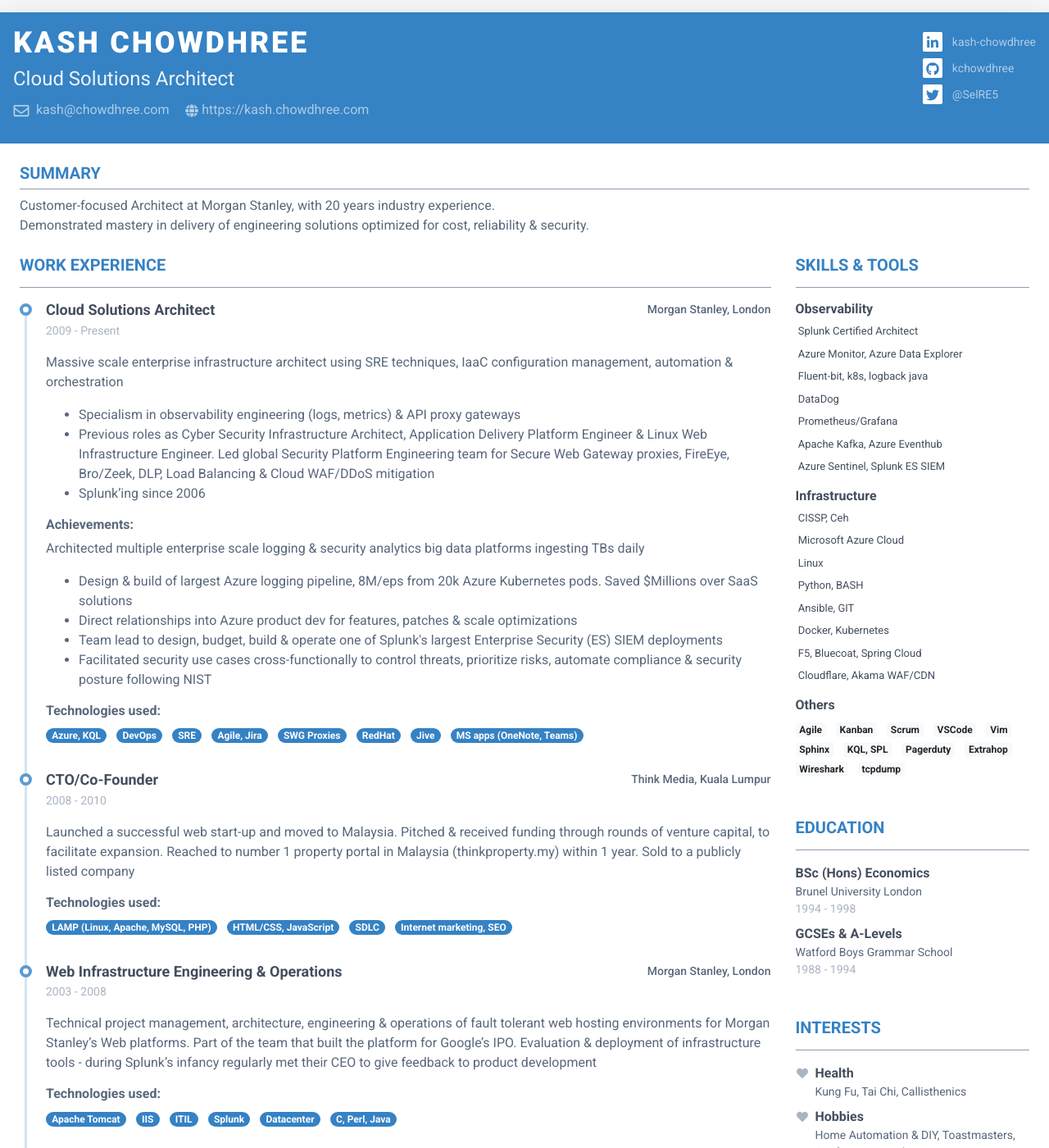
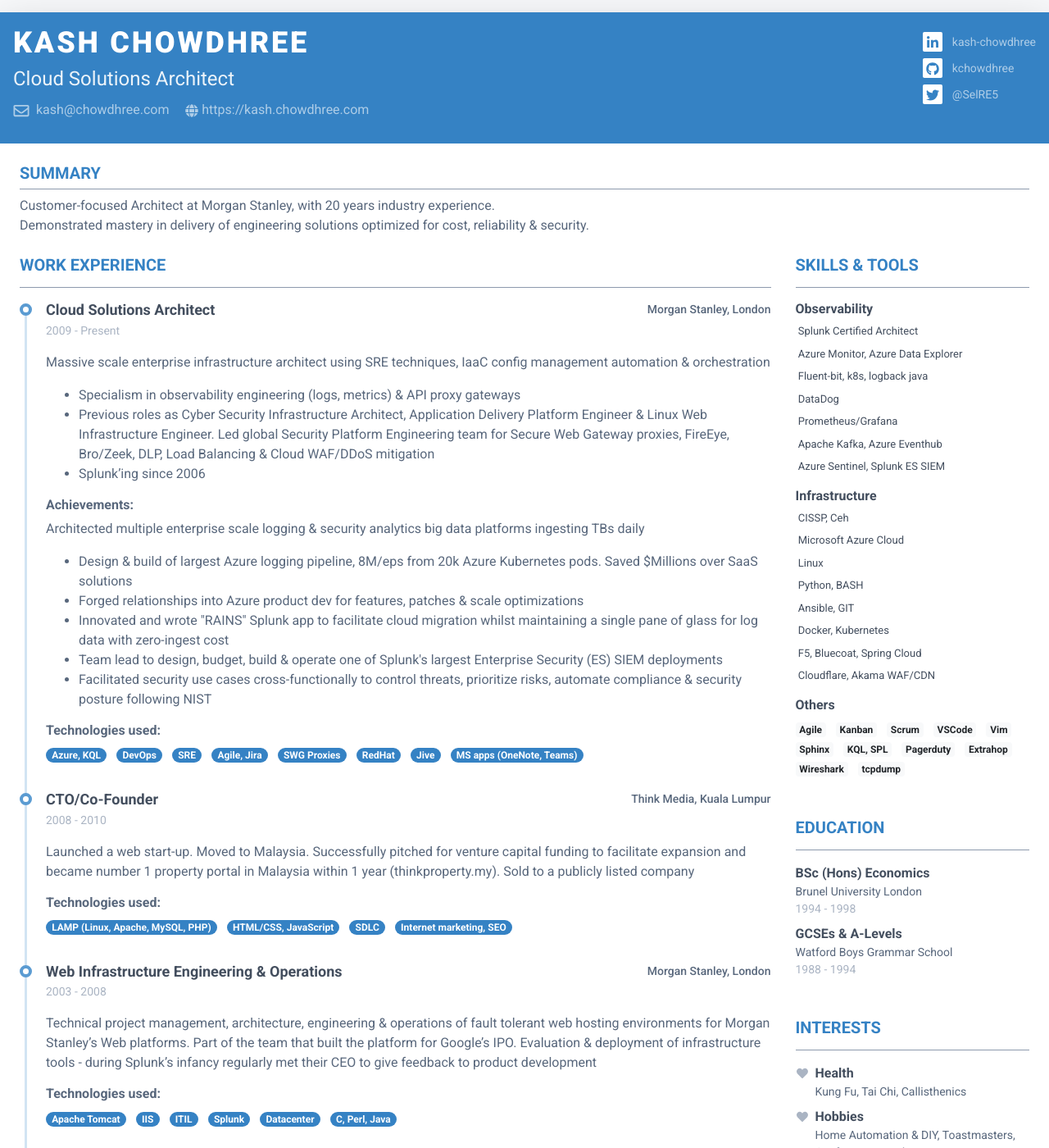
Before and after one commit to Hamy200/resume, a Jekyll site: the page built from index.markdown, in a window 1280 px wide and 1400 px high. Shown: the whole window at 82% size. Built offline with Jekyll 4.4.1, drawn with Linux system fonts in a browser that asks for light colours; nearby versions of some CDN libraries.

Commit message:
Update data.yml

```diff
--- a/_data/data.yml
+++ b/_data/data.yml
@@ -41,7 +41,7 @@ experiences:
     time: 2009 - Present
     company: Morgan Stanley, London
     details: |
-      Massive scale enterprise infrastructure architect using SRE techniques, IaaC configuration management, automation & orchestration
+      Massive scale enterprise infrastructure architect using SRE techniques, IaaC config management automation & orchestration
         - Specialism in observability engineering (logs, metrics) & API proxy gateways
         - Previous roles as Cyber Security Infrastructure Architect, Application Delivery Platform Engineer & Linux Web Infrastructure Engineer. Led global Security Platform Engineering team for Secure Web Gateway proxies, FireEye, Bro/Zeek, DLP, Load Balancing & Cloud WAF/DDoS mitigation
         - Splunk'ing since 2006
@@ -50,7 +50,8 @@ experiences:
         Architected multiple enterprise scale logging & security analytics big data platforms ingesting TBs daily
       highlights:
         - Design & build of largest Azure logging pipeline, 8M/eps from 20k Azure Kubernetes pods. Saved $Millions over SaaS solutions
-        - Direct relationships into Azure product dev for features, patches & scale optimizations
+        - Forged relationships into Azure product dev for features, patches & scale optimizations
+        - Innovated and wrote "RAINS" Splunk app to facilitate cloud migration whilst maintaining a single pane of glass for log data with zero-ingest cost
         - Team lead to design, budget, build & operate one of Splunk's largest Enterprise Security (ES) SIEM deployments
         - Facilitated security use cases  cross-functionally to control threats, prioritize risks, automate compliance & security posture following NIST
     technologies:
@@ -67,7 +68,7 @@ experiences:
     time: 2008 - 2010
     company: Think Media, Kuala Lumpur
     details: |
-        Launched a successful web start-up and moved to Malaysia. Pitched & received funding through rounds of venture capital, to facilitate expansion. Reached to number 1 property portal in Malaysia (thinkproperty.my) within 1 year. Sold to a publicly listed company
+        Launched a web start-up. Moved to Malaysia. Successfully pitched for venture capital funding to facilitate expansion and became number 1 property portal in Malaysia within 1 year (thinkproperty.my). Sold to a publicly listed company
     technologies:
       - LAMP (Linux, Apache, MySQL, PHP)
       - HTML/CSS, JavaScript
```
